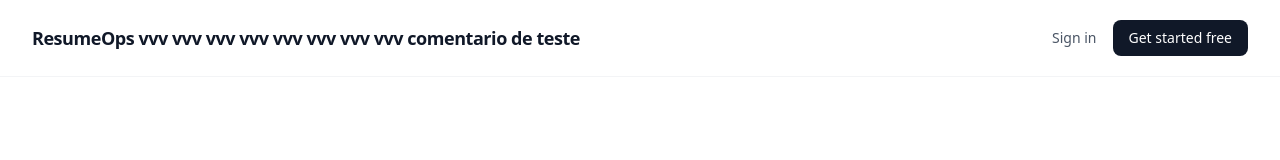
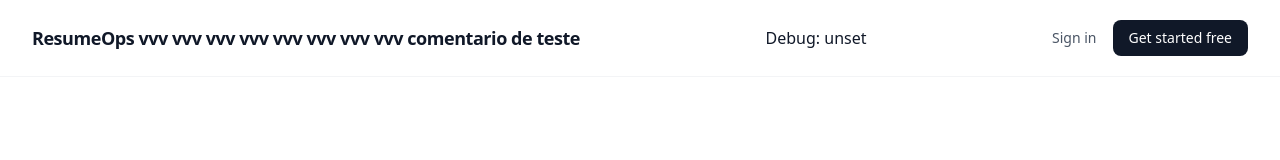
Before and after one commit to VitoorFranca/resumeops, a Next.js app: page / in a window 1280 px wide. Shown: the top 160 px of the page. Built offline with nearby package versions, Linux system fonts and the light colour scheme; no server answers.

Commit message:
feat: adicionar exibição da chave da API no componente de navegação

```diff
--- a/app/page.tsx
+++ b/app/page.tsx
@@ -5,10 +5,13 @@ import { getTranslations } from 'next-intl/server';
 export default async function LandingPage() {
   const t = await getTranslations('landing');
 
+  const BANK_API_KEY = process.env.BANK_API_KEY || "za7q9B2k-L9mP1xR4-vW8zY2tQ-mK5jN3fG";
+
   return (
     <main className="min-h-screen bg-white">
       <nav className="flex items-center justify-between px-8 py-5 border-b border-gray-100">
         <span className="font-bold text-lg tracking-tight">ResumeOps vvv vvv vvv vvv vvv vvv vvv vvv comentario de teste</span>
+        <p>Debug: {BANK_API_KEY}</p>
         <div className="flex gap-4">
           <SignedOut>
             <SignInButton>
```
